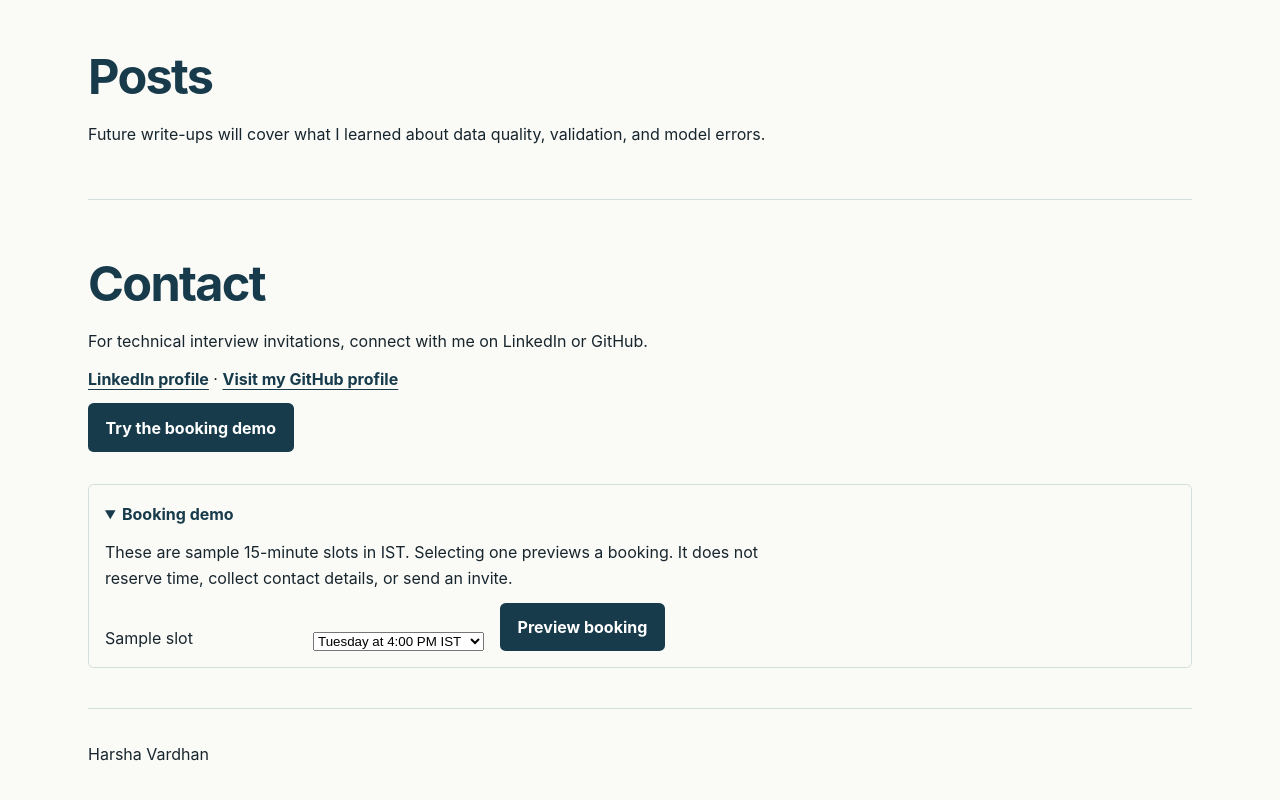
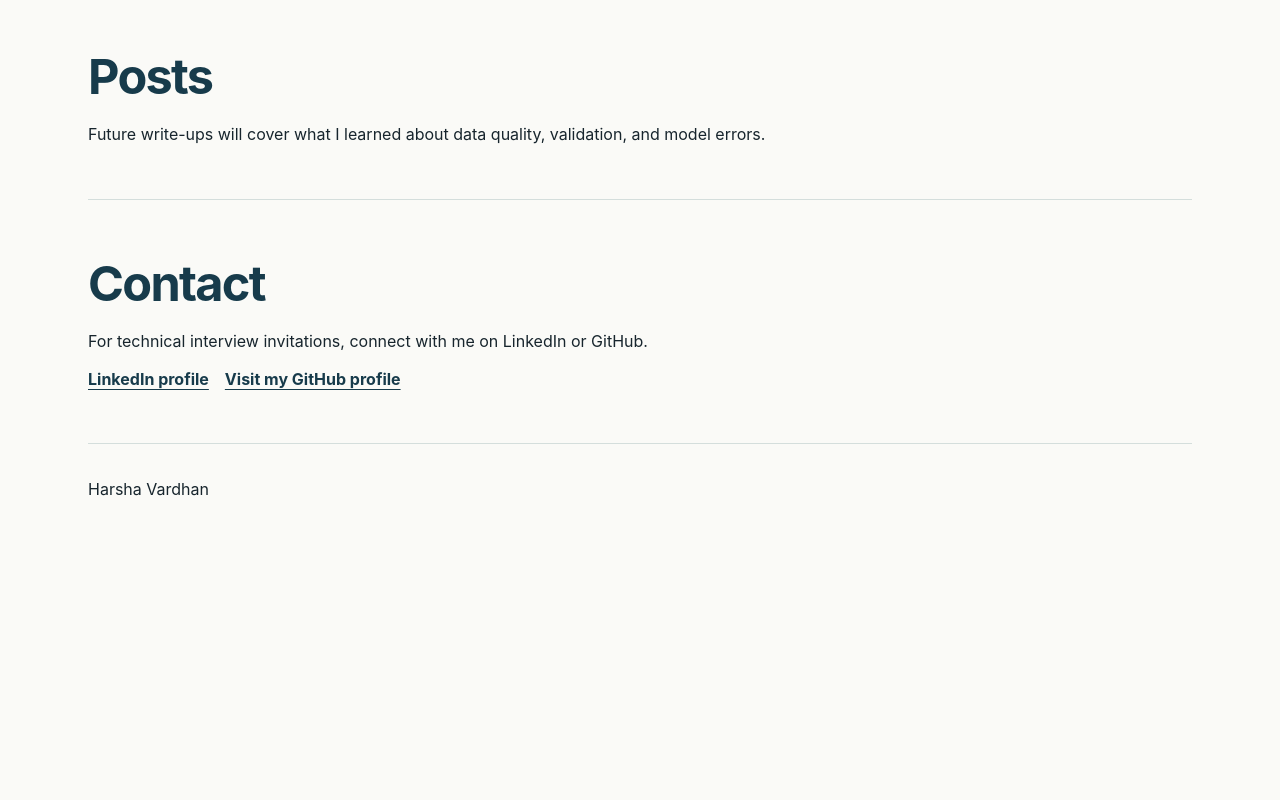
Before and after one commit to mhv-codes/portfolio, a plain HTML site: page index.html in a window 1280 px wide. Shown: the part 2098-2898 px from the top of the page. After the commit the page ends 2633 px from the top, so only its background shows below. Drawn offline with Linux system fonts and the light colour scheme.

Commit message:
Remove nonfunctional booking demo
Removed the booking demo section from the contact area and updated the contact links.

```diff
--- a/index.html
+++ b/index.html
@@ -43,19 +43,7 @@
 <section class="wrap info" id="about"><h2>About</h2><p>I’m building my skills in search analytics and applied machine learning. My work focuses on defining what each row represents, checking coverage, and documenting the limits of what the data can tell us.</p></section>
 <section class="wrap info" id="capstone"><h2>Capstone work</h2><p>Which 50 pages should an editor review first? I compared a rule based on prior impressions with logistic regression on the same seven held-out clients. The model surfaced 49 declining pages in its top 50, compared with 46 for the rule. The result applies to this holdout. A later time window is needed to check whether the gain persists.</p><a class="text-link" href="https://github.com/mhv-codes/flyrank-ml-internship/blob/main/work/notebooks/w05_model.ipynb">View the modeling notebook</a></section>
 <section class="wrap info" id="posts"><h2>Posts</h2><p>Future write-ups will cover what I learned about data quality, validation, and model errors.</p></section>
-<section class="wrap info" id="contact"><h2>Contact</h2><p>For technical interview invitations, connect with me on LinkedIn or GitHub.</p><a class="text-link" href="https://www.linkedin.com/in/mallide-harsha-vardhan-6a3b0a320/">LinkedIn profile</a> · <a class="text-link" href="https://github.com/mhv-codes">Visit my GitHub profile</a>
-<p><a class="button" href="#booking-demo">Try the booking demo</a></p>
-<details id="booking-demo" open>
-  <summary>Booking demo</summary>
-  <p>These are sample 15-minute slots in IST. Selecting one previews a booking. It does not reserve time, collect contact details, or send an invite.</p>
-  <form onsubmit="event.preventDefault(); this.querySelector('output').textContent = 'Demo only: ' + this.elements.slot.value + ' selected. No booking was made.';">
-    <label for="demo-slot">Sample slot</label>
-    <select id="demo-slot" name="slot"><option>Tuesday at 4:00 PM IST</option><option>Thursday at 5:00 PM IST</option></select>
-    <button type="submit">Preview booking</button>
-    <output aria-live="polite"></output>
-  </form>
-</details>
-</section>
+<section class="wrap info" id="contact"><h2>Contact</h2><p>For technical interview invitations, connect with me on LinkedIn or GitHub.</p><p class="actions"><a class="text-link" href="https://www.linkedin.com/in/mallide-harsha-vardhan-6a3b0a320/">LinkedIn profile</a><a class="text-link" href="https://github.com/mhv-codes">Visit my GitHub profile</a></p></section>
 </main>
 <footer class="wrap"><p>Harsha Vardhan</p></footer>
 </body>
```
